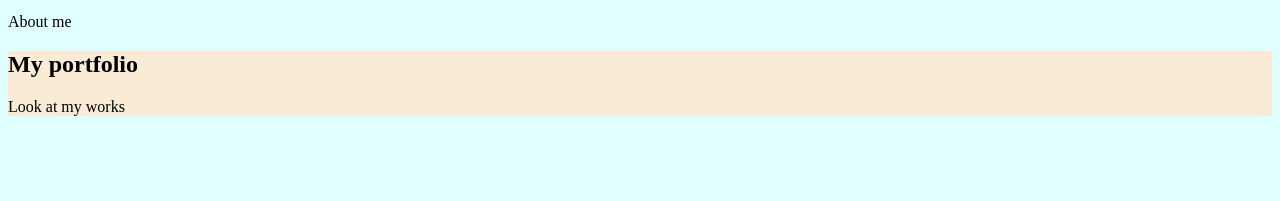
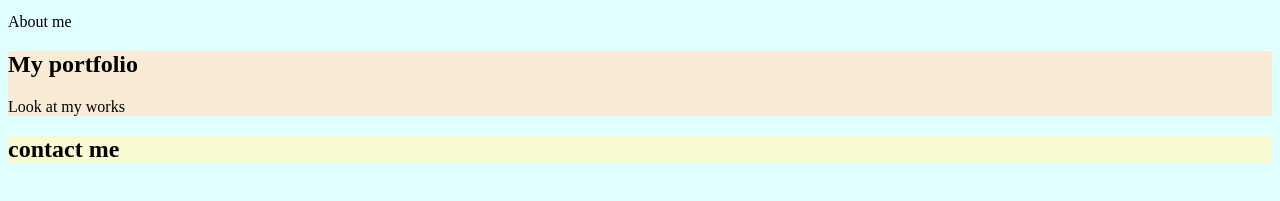
Before and after one commit to DaniSer84/musa-my-project, a plain HTML site: page index.html in a window 1280 px wide. Shown: the part 101-302 px from the top of the page. Drawn offline with Linux system fonts and the light colour scheme.

Commit message:
adding contact section

```diff
--- a/index.html
+++ b/index.html
@@ -16,5 +16,8 @@
         <h1>My portfolio</h1>
         <p>Look at my works</p>
     </section>
+    <section class="contact">
+        <h1>contact me</h1>
+    </section>
 </body>
 </html>
--- a/style.css
+++ b/style.css
@@ -4,3 +4,6 @@ body {
 .portfolio {
     background-color: antiquewhite;
 }
+.contact {
+    background-color: lightgoldenrodyellow;
+}
```
Also changed, not shown: 2 other files.
